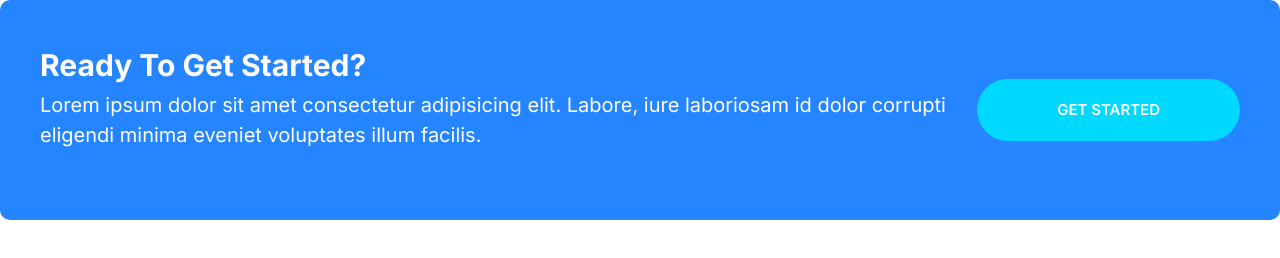
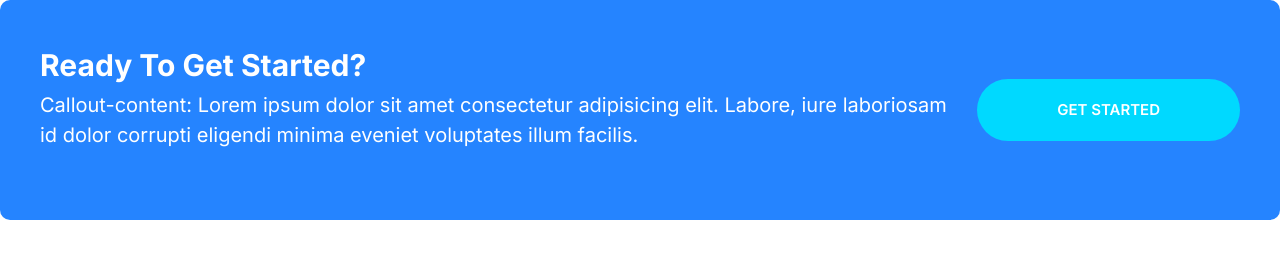
Before and after one commit to minkkylee/webPagePractice, a website built with Parcel: page playground.html in a window 1280 px wide. Built offline with nearby package versions, Linux system fonts and the light colour scheme.

Commit message:
Change Callout-Content

```diff
--- a/playground.html
+++ b/playground.html
@@ -19,7 +19,7 @@
                     Ready To Get Started?
                 </h2>
                 <p class="callout__text">
-                    Lorem ipsum dolor sit amet consectetur adipisicing elit. Labore, iure laboriosam id dolor corrupti eligendi minima eveniet voluptates illum facilis.
+                    Callout-content: Lorem ipsum dolor sit amet consectetur adipisicing elit. Labore, iure laboriosam id dolor corrupti eligendi minima eveniet voluptates illum facilis.
                 </p>
             </div>
             <a href="#" class="btn btn--secondary btn--stretched">Get Started</a>
```
